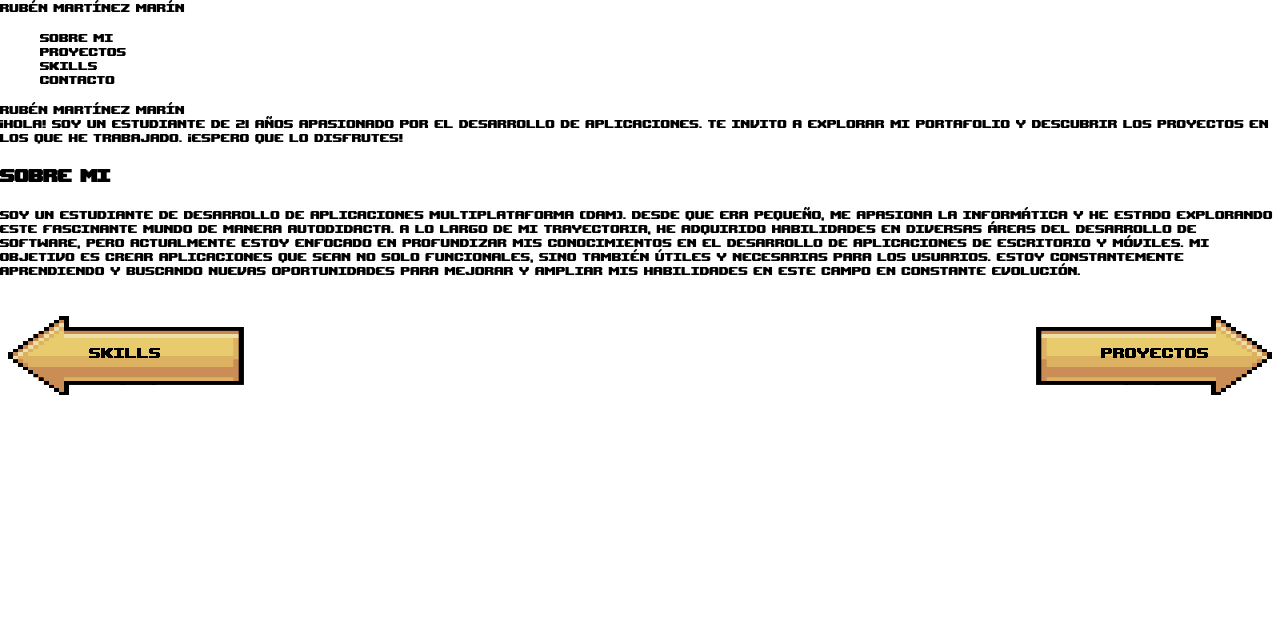
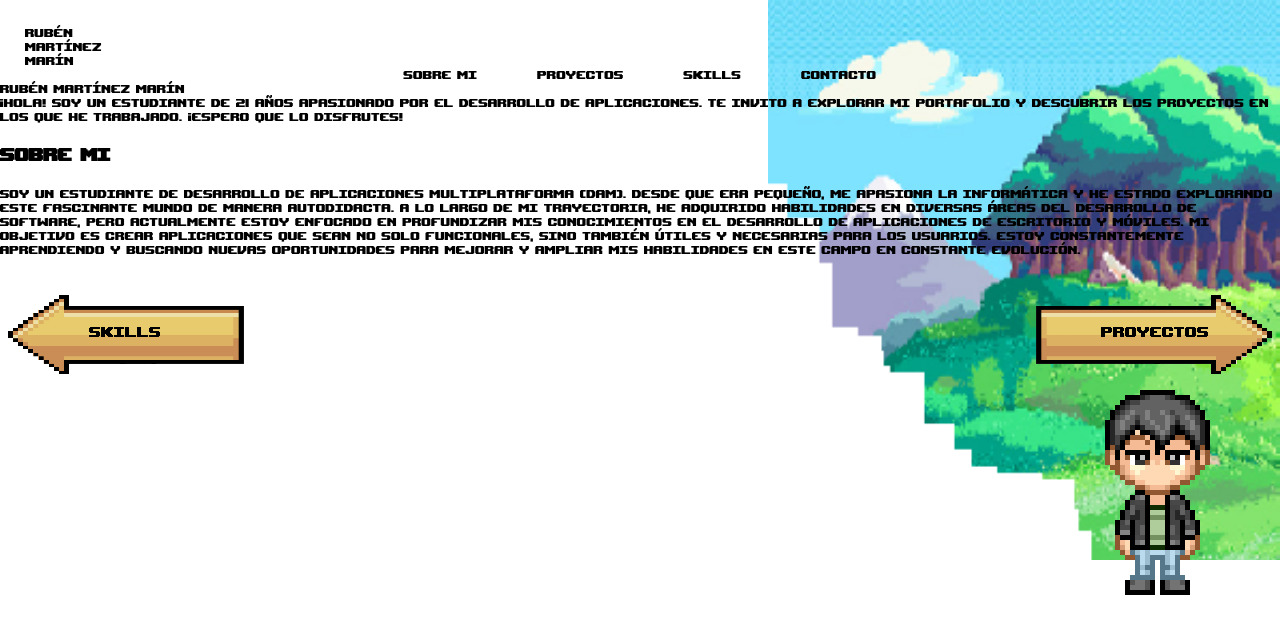
Before and after one commit to raiben2123/LandpageLLMM, a plain HTML site: page sobremi.html in a window 1280 px wide. Drawn offline with Linux system fonts and the light colour scheme.

Commit message:
Actualización 24-04 a las 22.36

```diff
--- a/css/stylesobremi.css
+++ b/css/stylesobremi.css
@@ -3,6 +3,8 @@
     src: url(../font/upheavtt.ttf);
 }
 body {
+    overflow-y: hidden;
+    overflow-x: hidden;
     margin: 0;
     padding: 0;
     font-family: RETRO;
@@ -30,7 +32,7 @@ body {
     transition: max-width 0.5s ease;
     border-top: 1px solid black;
     border-bottom: 1px solid black;
-    background-color: white;
+    background-color: rgba(255, 255, 255, 0.815);
 }
 .boton{
     display: block;
@@ -111,4 +113,46 @@ body {
 
 #navegador ul{
     list-style: none;
+    padding: 0;
+    margin: 0;
+    display: flex;
+    justify-content: center;
 }
+
+#navegador ul li{
+    margin: 0 15px;
+}
+
+#navegador ul li a{
+    text-decoration: none;
+    color: black;
+    padding: 10px 15px;
+    border-radius: 5px;
+    transition: color 0.3s;
+}
+#navegador ul li a:hover {
+    color: blue;
+}
+
+#fondito{
+    background-image: url(../img/fondobonito.png);
+    width: 40%;
+    height: 70%;
+    position: absolute;
+    top:0;
+    right:0;
+    background-size: cover;
+    background-position:right;
+    background-repeat: no-repeat;
+    z-index: -2;
+}
+#personajito{
+    position: absolute;
+    right: 0;
+    top: 45%;
+}
+#nombre{
+    margin-top: 25px;
+    margin-left: 25px;
+    width: 50px;
+}
--- a/sobremi.html
+++ b/sobremi.html
@@ -11,16 +11,18 @@
 </head>
 <body>
     <header>
-        <div>Rubén Martínez Marín</div>
+        <div id="nombre">Rubén Martínez Marín</div>
         <nav id="navegador">
             <ul>
-                <li>Sobre mi</li>
-                <li>Proyectos</li>
-                <li>Skills</li>
-                <li>Contacto</li>
+                <li><a href="">Sobre mi</a></li>
+                <li><a href="">Proyectos</a></li>
+                <li><a href="">Skills</a></li>
+                <li><a href="">Contacto</a></li>
             </ul>
         </nav>
     </header>
+    <div id="fondito"></div>
+    <div id="personajito"><img src="/img/avatar.png" alt=""></div>
     <div>
         Rubén Martínez Marín
     </div>
```
Also changed, not shown: img/fondobonito.png (added).
